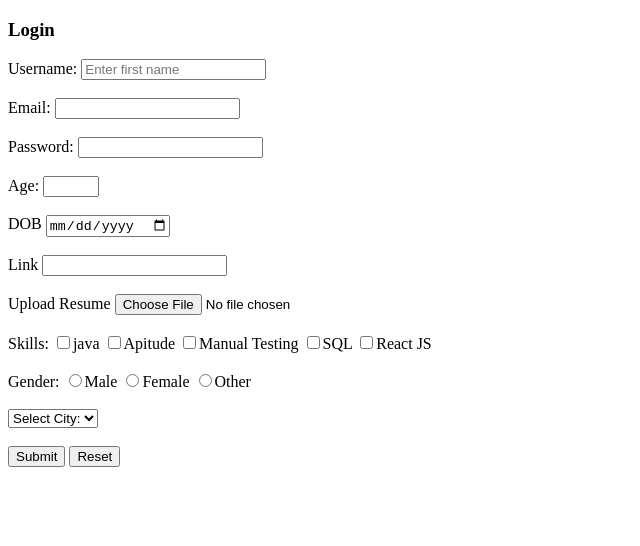
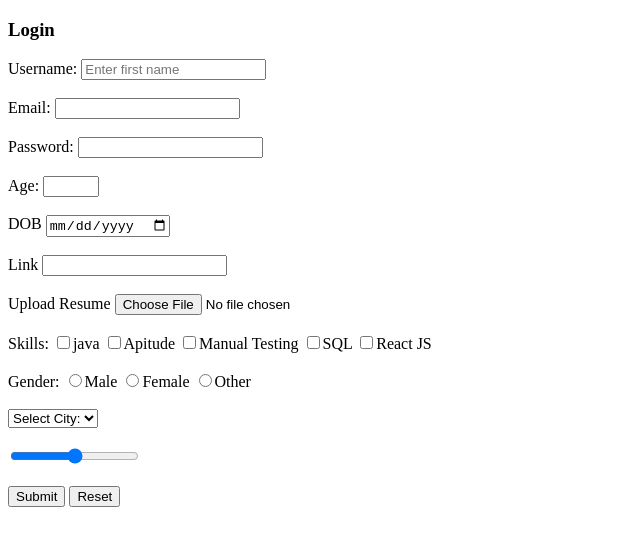
Before and after one commit to jenar358/DEC-2024-FRONTEND, a plain HTML site: page HTML code/forms.html in a window 1280 px wide. Shown: the whole page, without its empty margins (0-640 px from the left). Drawn offline with Linux system fonts and the light colour scheme.

Commit message:
initial commit

```diff
--- a/HTML code/forms.html
+++ b/HTML code/forms.html
@@ -49,6 +49,7 @@
             <option>Bengaluru</option>
         </select>
 <br><br>
+        <input type="range"><br><br>
         <button>Submit</button>
         <input type="reset">
     </form>
```
